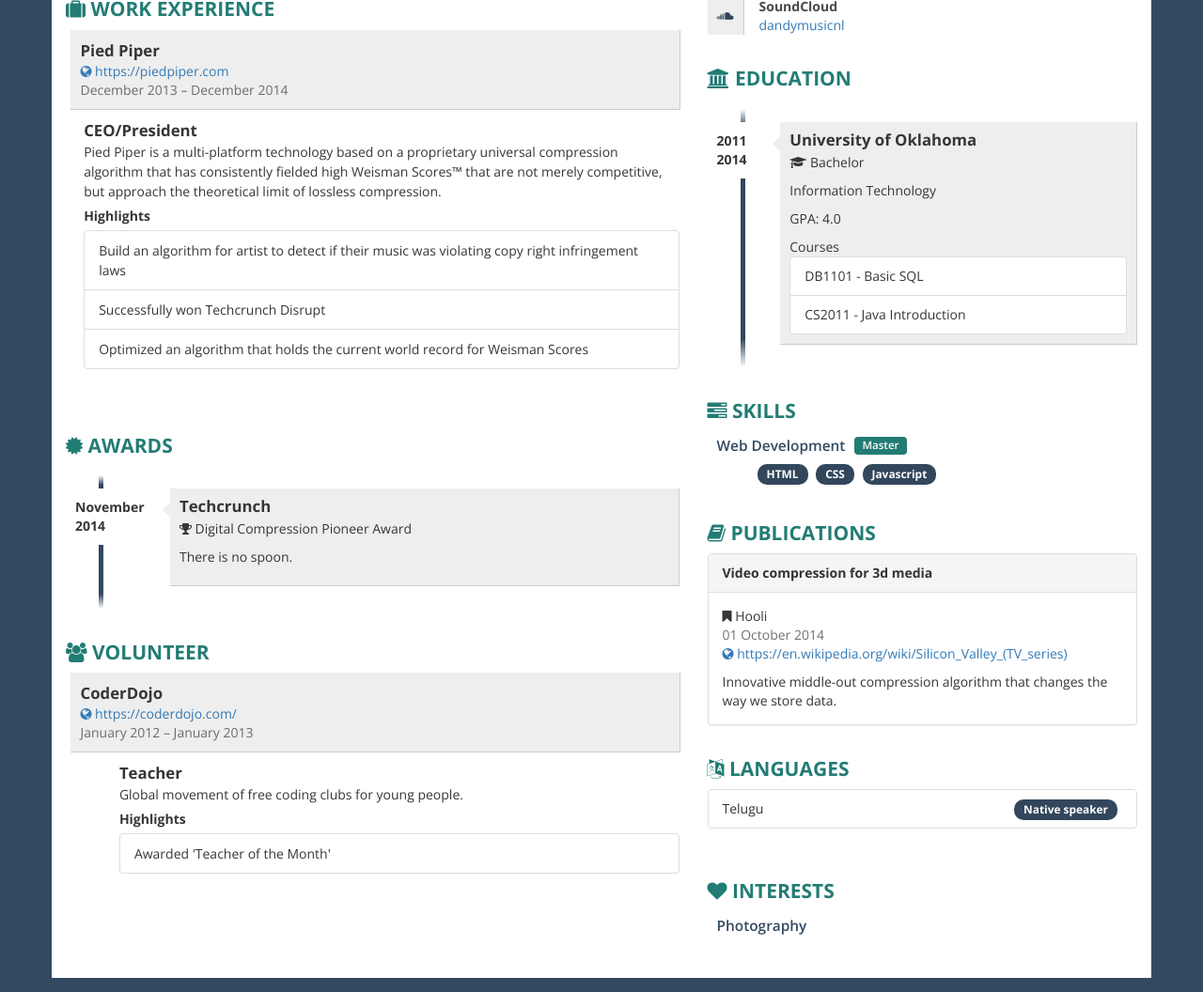
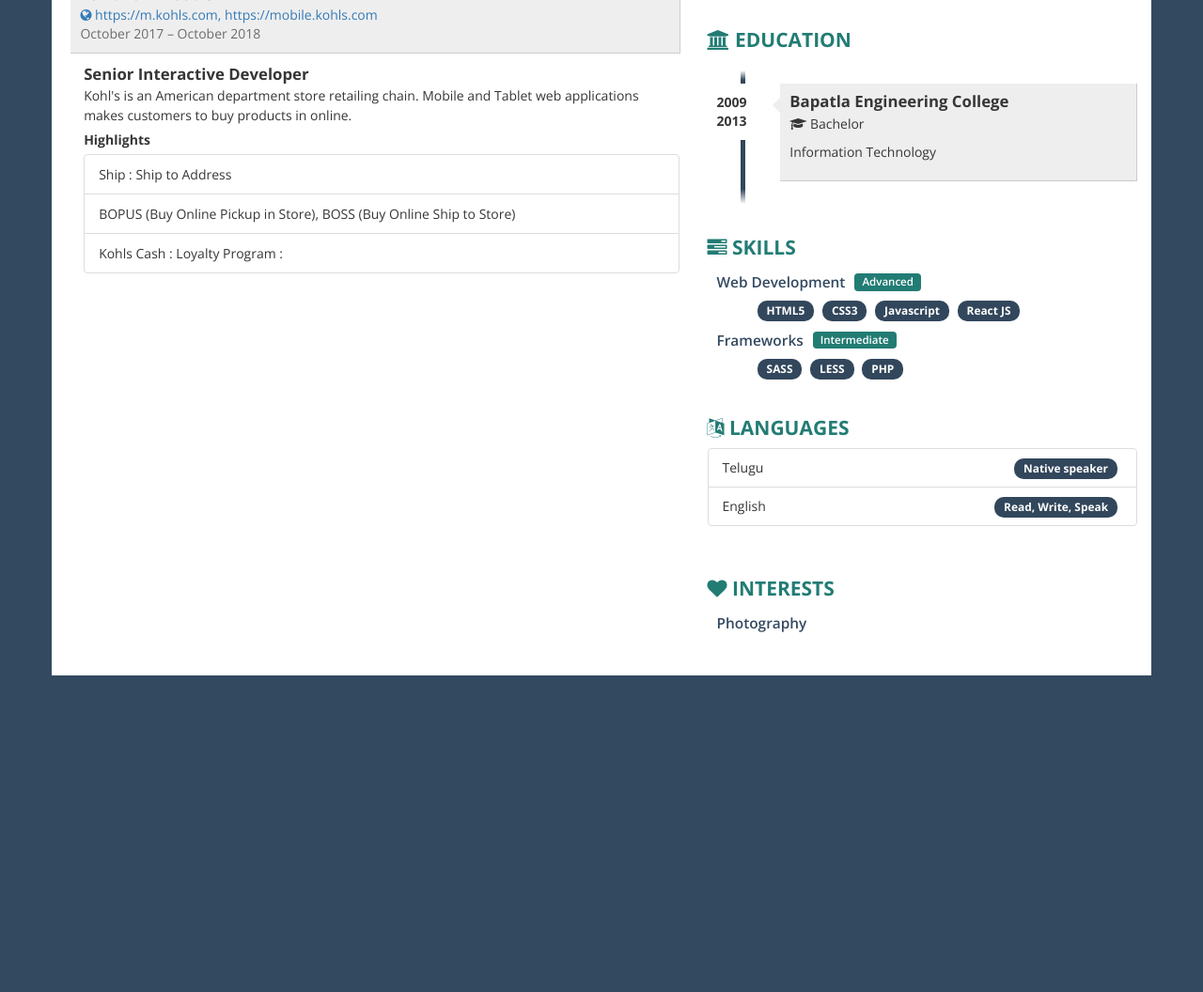
Before and after one commit to ravitejabvn/ravitejabvn.github.io, a plain HTML site: page index.html in a window 1280 px wide. Shown: the part 478-1534 px from the top of the page at 94% size. After the commit the page ends 1212 px from the top, so only its background shows below. Drawn offline with nearby package versions, Linux system fonts and the light colour scheme.

Commit message:
updating content

```diff
--- a/index.html
+++ b/index.html
@@ -389,10 +389,10 @@ blockquote,
           <div id="photo-header" class="text-center">
             <!-- PHOTO (AVATAR) -->
             <div id="photo">
-              <img src="&#x2F;&#x2F;www.gravatar.com&#x2F;avatar&#x2F;0572f2d73025fd3009a79e7abee62b45?s&#x3D;200&amp;r&#x3D;pg&amp;d&#x3D;mm" alt="avatar">
+              <img src="https:&#x2F;&#x2F;photos.google.com&#x2F;share&#x2F;AF1QipO8hO-flCPLh3ZpJKquCfXDx10YZhZpwIfvxZgNsgwfv_FVftIL8m7A2fAySZV2rA&#x2F;photo&#x2F;AF1QipMyfkMPuZXw4PJZikcYnXBkbnleifc05yWqiAw?key&#x3D;Tk0xTkIwekZkRU9MT3NJQ3V6N3ItanlLU1VGTjJn" alt="avatar">
             </div>
             <div id="text-header" >
-              <h1>Raviteja BVN<br><span>Programmer</span></h1>
+              <h1>Raviteja BVN<br><span>Sr.Interactive Developer</span></h1>
             </div>
           </div>
         </div>
@@ -402,7 +402,7 @@ blockquote,
           <!-- ABOUT ME -->
           <div class="box">
             <h2><i class="fa fa-user ico"></i> About</h2>
-            <p>Richard hails from Tulsa. He has earned degrees from the University of Oklahoma and Stanford. (Go Sooners and Cardinal!) Before starting Pied Piper, he worked for Hooli as a part time software developer. While his work focuses on applied information theory, mostly optimizing lossless compression schema of both the length-limited and adaptive variants, his non-work interests range widely, everything from quantum computing to chaos theory. He could tell you about it, but THAT would NOT be a “length-limited” conversation!</p>
+            <p>Ravi hails from bangalore. He has earned degrees from the Nagarjuna University (A.P). He started web development as an intern and worked on various platforms to get knowledge on end to end development, but mostly involved on Web Applications. </p>
           </div>
           <!-- WORK EXPERIENCE -->
           <div class="box">
@@ -410,64 +410,23 @@ blockquote,
               <div class="job clearfix">
                 <div class="row">
                   <div class="details">
-                    <div class="where">Pied Piper</div>
+                    <div class="where">Echidna &#x2F; Kloud 9</div>
                     <div class="address">
-                      <a href="https:&#x2F;&#x2F;piedpiper.com" target= "_blank"><i class="fa fa-globe ico"></i> https:&#x2F;&#x2F;piedpiper.com</a>
+                      <a href="https:&#x2F;&#x2F;m.kohls.com, https:&#x2F;&#x2F;mobile.kohls.com" target= "_blank"><i class="fa fa-globe ico"></i> https:&#x2F;&#x2F;m.kohls.com, https:&#x2F;&#x2F;mobile.kohls.com</a>
                     </div>
-                    <div class="year">December 2013 – December 2014</div>
+                    <div class="year">October 2017 – October 2018</div>
                   </div>
                 </div>
                 <div class="row">
                   <div class="job-details col-xs-11">
-                    <div class="profession">CEO&#x2F;President</div>
+                    <div class="profession">Senior Interactive Developer</div>
                     <div class="description">
-                      Pied Piper is a multi-platform technology based on a proprietary universal compression algorithm that has consistently fielded high Weisman Scores™ that are not merely competitive, but approach the theoretical limit of lossless compression.
+                      Kohl's is an American department store retailing chain. Mobile and Tablet web applications makes customers to buy products in online.
                       <div class="highlights">Highlights</div>
                       <ul class="list-group">
-                        <li class="list-group-item">Build an algorithm for artist to detect if their music was violating copy right infringement laws</li>
-                        <li class="list-group-item">Successfully won Techcrunch Disrupt</li>
-                        <li class="list-group-item">Optimized an algorithm that holds the current world record for Weisman Scores</li>
-                      </ul>
-                    </div>
-                  </div>
-                </div>
-              </div>
-          </div>
-          <!-- AWARDS -->
-          <div class="box">
-            <h2><i class="fa fa-certificate ico"></i> Awards</h2>
-            <ul id="awards" class="clearfix">
-              <li>
-                <div class="year pull-left">November  2014</div>
-                <div class="description pull-right">
-                  <h3>Techcrunch</h3>
-                  <p><i class="fa fa-trophy ico"></i> Digital Compression Pioneer Award</p>
-                  <p>There is no spoon.</p>
-                </div>
-              </li>
-            </ul>
-          </div>
-          <!-- VOLUNTEER -->
-          <div class="box">
-            <h2><i class= "fa fa-group ico"></i> Volunteer</h2>
-              <div class="job clearfix">
-                <div class="row">
-                  <div class="details">
-                    <div class="where">CoderDojo</div>
-                    <div class="address">
-                      <a href="https:&#x2F;&#x2F;coderdojo.com&#x2F;" target= "_blank"><i class="fa fa-globe ico"></i> https:&#x2F;&#x2F;coderdojo.com&#x2F;</a>
-                    </div>
-                    <div class="year">January 2012 – January 2013</div>
-                  </div>
-                </div>
-                <div class="row">
-                  <div class="col-xs-11 pull-right">
-                    <div class="profession">Teacher</div>
-                    <div class="description">
-                      Global movement of free coding clubs for young people.
-                      <div class="highlights">Highlights</div>
-                      <ul class="list-group">
-                        <li class="list-group-item">Awarded 'Teacher of the Month'</li>
+                        <li class="list-group-item">Ship : Ship to Address</li>
+                        <li class="list-group-item">BOPUS (Buy Online Pickup in Store), BOSS (Buy Online Ship to Store)</li>
+                        <li class="list-group-item">Kohls Cash : Loyalty Program : </li>
                       </ul>
                     </div>
                   </div>
@@ -481,26 +440,21 @@ blockquote,
             <h2><i class="fa fa-bullseye ico"></i> Contact</h2>
             <div class="contact-item">
               <div class="icon pull-left text-center"><span class="fa fa-map-marker fa-fw"></span></div>
-              <div class="title pull-right">Marathahalli</div>
-              <div class="title  pull-right">Banglore 360037 IN</div>
+              <div class="title pull-right">Marathahalli,</div>
+              <div class="title  pull-right">Bangalore, 360037, IN</div>
             </div>
             <div class="contact-item">
               <div class="icon pull-left text-center"><span class="fa fa-phone fa-fw"></span></div>
-              <div class="title only pull-right">8095069058</div>
+              <div class="title only pull-right">+91 8095069058</div>
             </div>
             <div class="contact-item">
               <div class="icon pull-left text-center"><span class="fa fa-envelope fa-fw"></span></div>
-              <div class="title only pull-right"><a href="mailto:richard.hendriks@gmail.com" target="_blank">richard.hendriks@gmail.com</a></div>
+              <div class="title only pull-right"><a href="mailto:ravitejabvn@hotmail.com" target="_blank">ravitejabvn@hotmail.com</a></div>
             </div>
             <div class="contact-item">
-              <div class="icon pull-left text-center"><span class="fa fa-twitter fa-fw"></span></div>
-              <div class="title pull-right">Twitter</div>
-              <div class="description pull-right"><a href="" target="_blank">neutralthoughts</a></div>
-            </div>
-            <div class="contact-item">
-              <div class="icon pull-left text-center"><span class="fa fa-soundcloud fa-fw"></span></div>
-              <div class="title pull-right">SoundCloud</div>
-              <div class="description pull-right"><a href="https:&#x2F;&#x2F;soundcloud.com&#x2F;dandymusicnl" target="_blank">dandymusicnl</a></div>
+              <div class="icon pull-left text-center"><span class="fa fa-github fa-fw"></span></div>
+              <div class="title pull-right">GitHub</div>
+              <div class="description pull-right"><a href="https:&#x2F;&#x2F;github.com&#x2F;ravitejabvn" target="_blank">ravitejabvn</a></div>
             </div>
           </div>
           <!-- EDUCATION -->
@@ -508,19 +462,11 @@ blockquote,
             <h2><i class="fa fa-university ico"></i> Education</h2>
             <ul id="education" class="clearfix">
               <li>
-                <div class="year pull-left">2011 2014</div>
+                <div class="year pull-left">2009 2013</div>
                 <div class="description pull-right">
-                  <h3>University of Oklahoma</h3>
+                  <h3>Bapatla Engineering College</h3>
                   <p><i class= "fa fa-graduation-cap ico"></i> Bachelor</p>
                   <p>Information Technology</p>
-                  <p>
-                    GPA: 4.0
-                  </p>
-                    <div>Courses</div>
-                    <ul class="list-group">
-                      <li class="list-group-item">DB1101 - Basic SQL</li>
-                      <li class="list-group-item">CS2011 - Java Introduction</li>
-                    </ul>
                 </div>
               </li>
             </ul>
@@ -531,29 +477,24 @@ blockquote,
             <div class="skills clearfix">
               <div class="item-skills">
                   Web Development
-                  <span class="skill-level">Master</span>
+                  <span class="skill-level">Advanced</span>
               </div>
               <div class="col-sm-offset-1 col-sm-12 clearfix">
-                <span class= "skill badge">HTML</span>
-                <span class= "skill badge">CSS</span>
+                <span class= "skill badge">HTML5</span>
+                <span class= "skill badge">CSS3</span>
                 <span class= "skill badge">Javascript</span>
+                <span class= "skill badge">React JS</span>
               </div>
             </div>
-          </div>
-          <!-- PUBLICATIONS -->
-          <div class="box">
-            <h2><i class="fa fa-book ico"></i> Publications</h2>
-            <div class="publication panel panel-default">
-              <div class="panel-heading">
-                <div class="name panel-title">Video compression for 3d media</div>
+            <div class="skills clearfix">
+              <div class="item-skills">
+                  Frameworks
+                  <span class="skill-level">Intermediate</span>
               </div>
-              <div class="panel-body">
-                <div class="publisher"><i class= "fa fa-bookmark ico"></i> Hooli</div>
-                <div class="year">01 October  2014</div>
-                <div class="address">
-                  <a href="https:&#x2F;&#x2F;en.wikipedia.org&#x2F;wiki&#x2F;Silicon_Valley_(TV_series)" target= "_blank"><i class="fa fa-globe ico"></i> https:&#x2F;&#x2F;en.wikipedia.org&#x2F;wiki&#x2F;Silicon_Valley_(TV_series)</a>
-                </div>
-                <p>Innovative middle-out compression algorithm that changes the way we store data.</p>
+              <div class="col-sm-offset-1 col-sm-12 clearfix">
+                <span class= "skill badge">SASS</span>
+                <span class= "skill badge">LESS</span>
+                <span class= "skill badge">PHP</span>
               </div>
             </div>
           </div>
@@ -562,6 +503,7 @@ blockquote,
             <h2><i class="fa fa-language ico"></i> Languages</h2>
             <ul class="list-group">
               <li class=" list-group-item">Telugu<span class="skill badge pull-right">Native speaker</span></li>
+              <li class=" list-group-item">English<span class="skill badge pull-right">Read, Write, Speak</span></li>
             </ul>
           </div>
           <!-- HOBBIES -->
```
